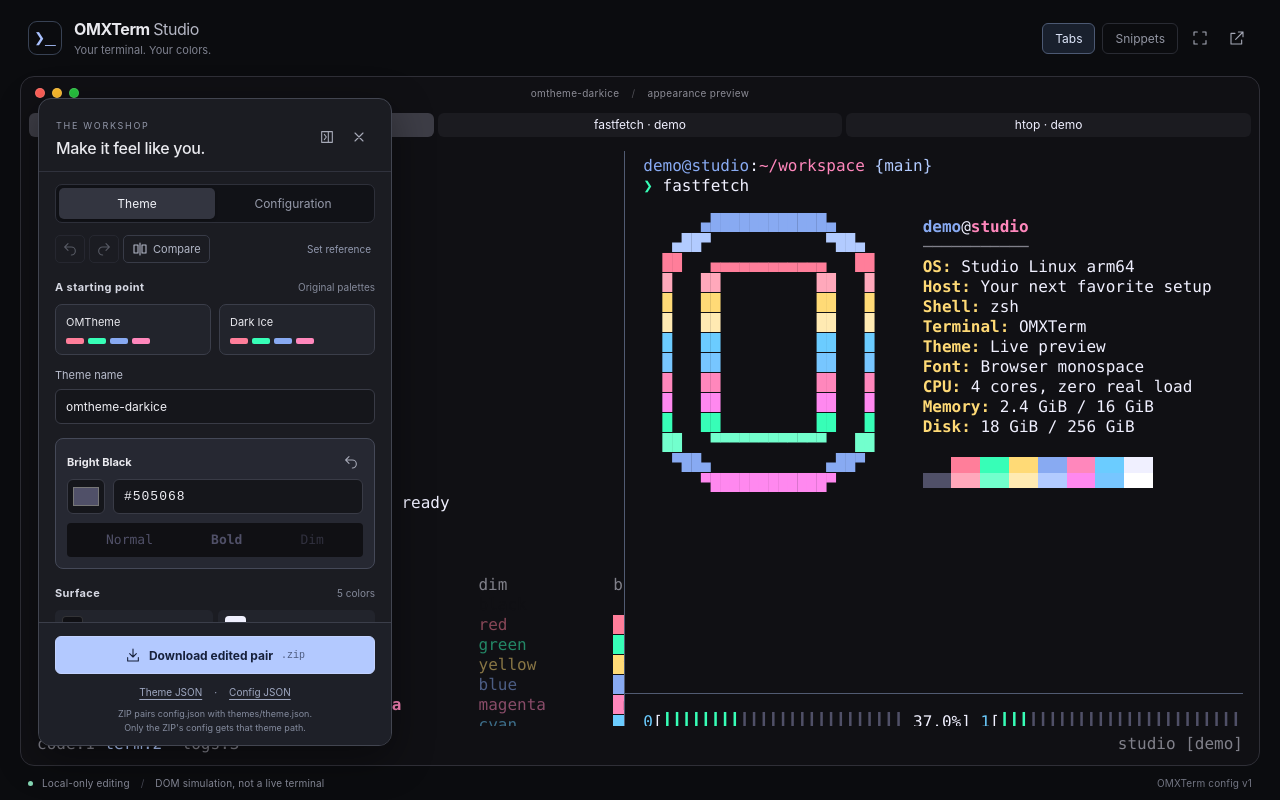
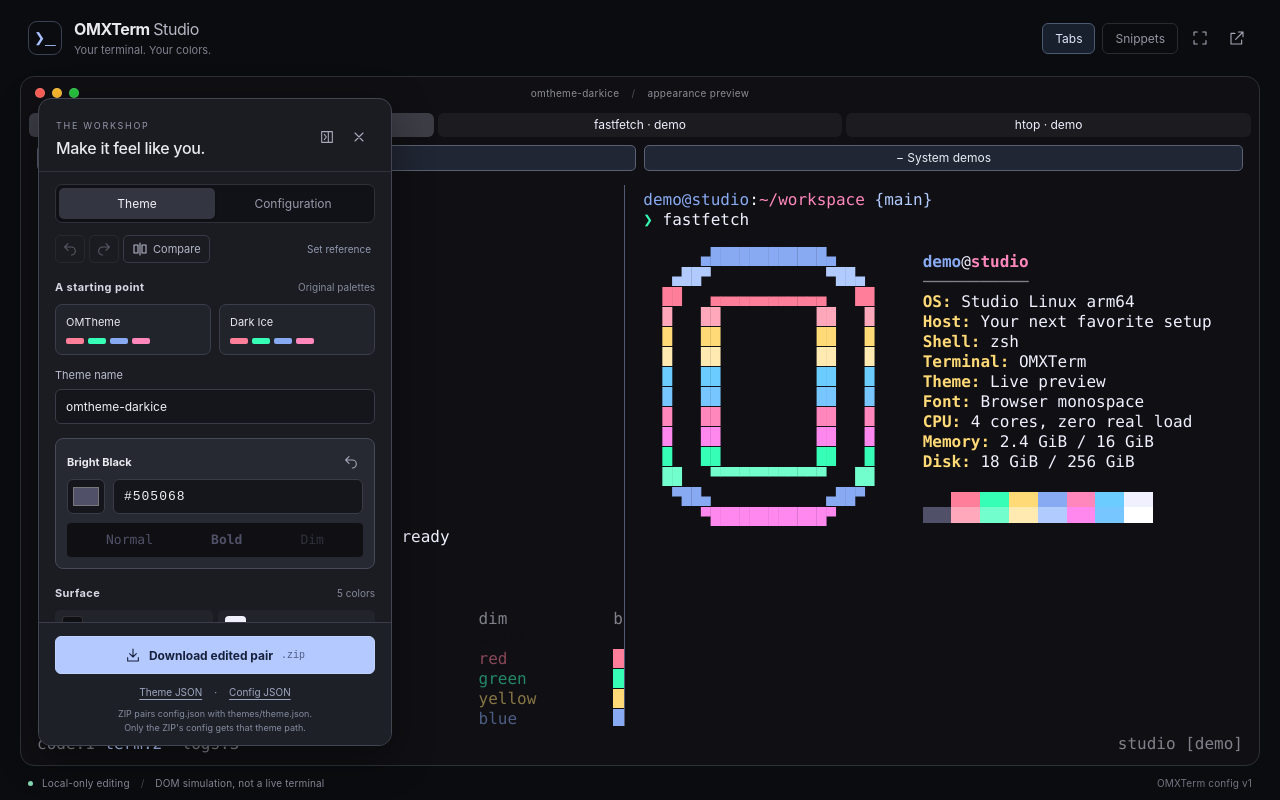
Before and after one commit to luizomf/omxterm-studio, a React (Vite) app: page / in a window 1280 px wide. Built offline with nearby package versions, Linux system fonts and the light colour scheme.

Commit message:
feat: add collapsible workspace preview columns (#14)

```diff
--- a/src/preview.css
+++ b/src/preview.css
@@ -109,6 +109,34 @@
   font-variant-ligatures: var(--preview-ligatures);
   padding: var(--padding-top) var(--padding-right) var(--padding-bottom)
     var(--padding-left);
+}
+.workspace-column-controls {
+  display: flex;
+  gap: 8px;
+  flex: none;
+  padding: 4px 8px;
+  font:
+    12px/1.4 -apple-system,
+    BlinkMacSystemFont,
+    sans-serif;
+}
+.workspace-column-controls button {
+  flex: 1;
+  min-width: 0;
+  padding: 4px 8px;
+  border: 1px solid #586174;
+  border-radius: 5px;
+  background: #202633;
+  color: #e9edf5;
+  font: inherit;
+}
+.workspace-column-controls button:disabled {
+  opacity: 0.5;
+  cursor: default;
+}
+.workspace-column-controls button:focus-visible {
+  outline: 2px solid #a9c7ff;
+  outline-offset: 1px;
 }
 .terminal-scroll {
   flex: 1;
@@ -402,6 +430,18 @@
     padding-left: 30px;
   }
 }
+.scene-workspace.workspace-without-samples,
+.scene-workspace.workspace-without-system {
+  min-width: 0;
+  grid-template-columns: minmax(0, 1fr);
+}
+.scene-workspace.workspace-without-system {
+  grid-template-rows: minmax(380px, 1fr);
+}
+.workspace-without-system .text-scene {
+  grid-row: auto;
+  border-right: none;
+}
 @media (max-width: 700px) {
   .window-titlebar {
     font-size: 8px;
--- a/src/preview.tsx
+++ b/src/preview.tsx
@@ -415,6 +415,9 @@
   comparing: boolean;
   onDemo: () => void;
 }) {
+  const [hiddenColumn, setHiddenColumn] = useState<"samples" | "system" | null>(
+    null,
+  );
   const appearance = resolvedAppearance(config);
   const variables = Object.fromEntries(
     Object.entries(theme.colors).map(([key, value]) => [
@@ -468,11 +471,48 @@
       )}
       <div className="preview-body">
         <div className="terminal-column">
+          {scene === "workspace" && (
+            <div
+              className="workspace-column-controls"
+              role="group"
+              aria-label="Workspace columns"
+            >
+              {(
+                [
+                  ["samples", "Color samples"],
+                  ["system", "System demos"],
+                ] as const
+              ).map(([column, label]) => {
+                const hidden = hiddenColumn === column;
+                return (
+                  <button
+                    key={column}
+                    aria-label={`${hidden ? "Restore" : "Minimize"} ${label.toLowerCase()} column`}
+                    aria-expanded={!hidden}
+                    disabled={hiddenColumn !== null && !hidden}
+                    onClick={() => setHiddenColumn(hidden ? null : column)}
+                  >
+                    <span aria-hidden="true">{hidden ? "+" : "−"}</span> {label}
+                  </button>
+                );
+              })}
+            </div>
+          )}
           <div className="terminal-scroll">
-            <div className={`scene-layout scene-${scene}`}>
-              {scene === "workspace" && <TextScene />}
-              {scene !== "htop" && <FastfetchScene config={config} />}
-              {scene !== "fastfetch" && <HtopScene />}
+            <div
+              className={`scene-layout scene-${scene}${scene === "workspace" && hiddenColumn ? ` workspace-without-${hiddenColumn}` : ""}`}
+            >
+              {scene === "workspace" && hiddenColumn !== "samples" && (
+                <TextScene />
+              )}
+              {scene !== "htop" &&
+                (scene !== "workspace" || hiddenColumn !== "system") && (
+                  <FastfetchScene config={config} />
+                )}
+              {scene !== "fastfetch" &&
+                (scene !== "workspace" || hiddenColumn !== "system") && (
+                  <HtopScene />
+                )}
             </div>
           </div>
           <div className="tmux-status">
```
Also changed, not shown: 2 other files (tests, documents, lock files or other folders).
